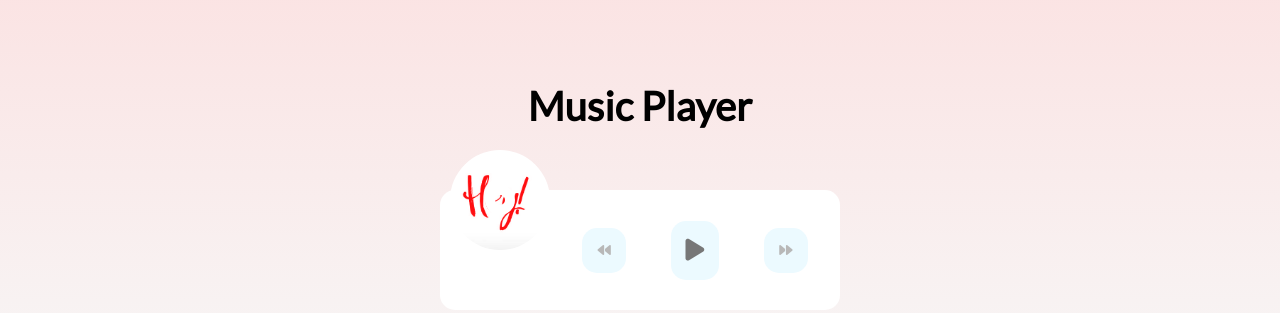
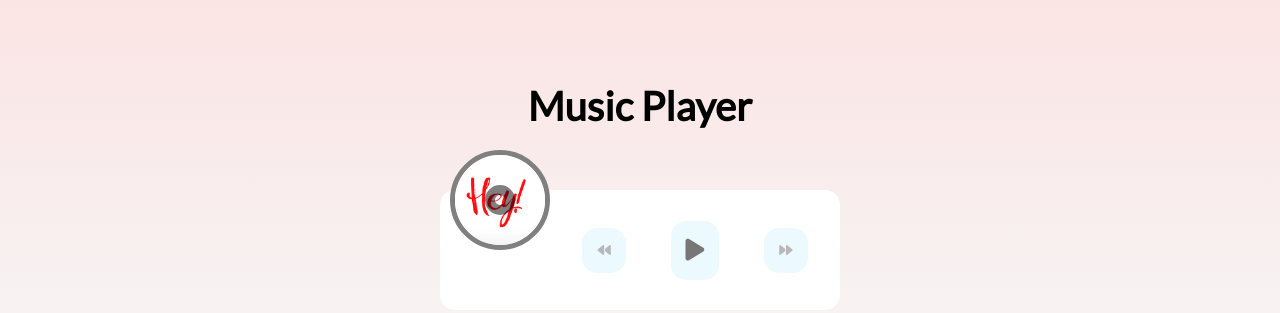
Before and after one commit to mreleftheros/music-player, a plain HTML site: page index.html in a window 1280 px wide. Shown: the part 204-517 px from the top of the page. Drawn offline with Linux system fonts and the light colour scheme.

Commit message:
Change img container css

```diff
--- a/styles/style.scss
+++ b/styles/style.scss
@@ -60,10 +60,12 @@ body {
     position: relative;
     bottom: 5rem;
     margin-right: 1rem;
+    border: .5rem solid gray;
+    border-radius: 50%;
 
     &::after {
       content: "";
-      border: #fff solid 1rem;
+      border: solid 1rem rgba(0, 0, 0, .5);
       width: 3rem;
       height: 3rem;
       background: transparent;
```
Also changed, not shown: styles/style.css, 1 other file.
